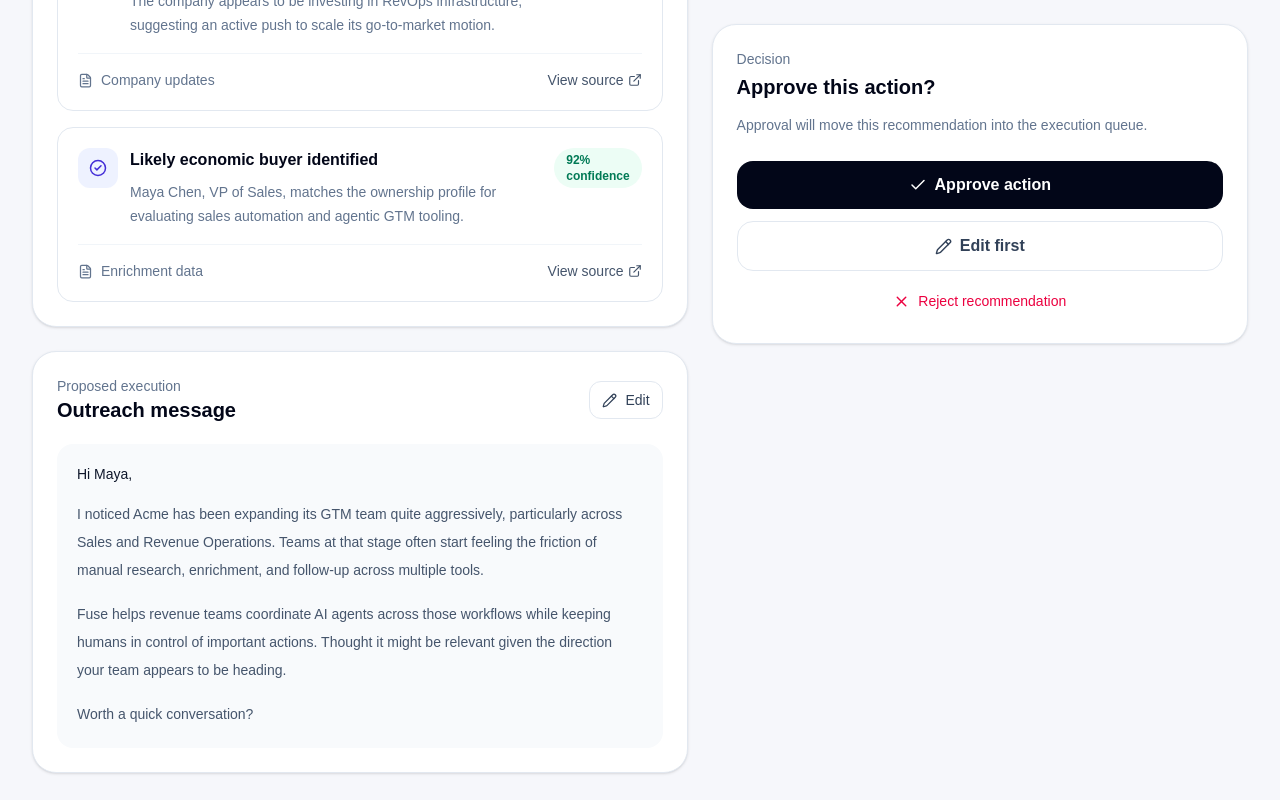
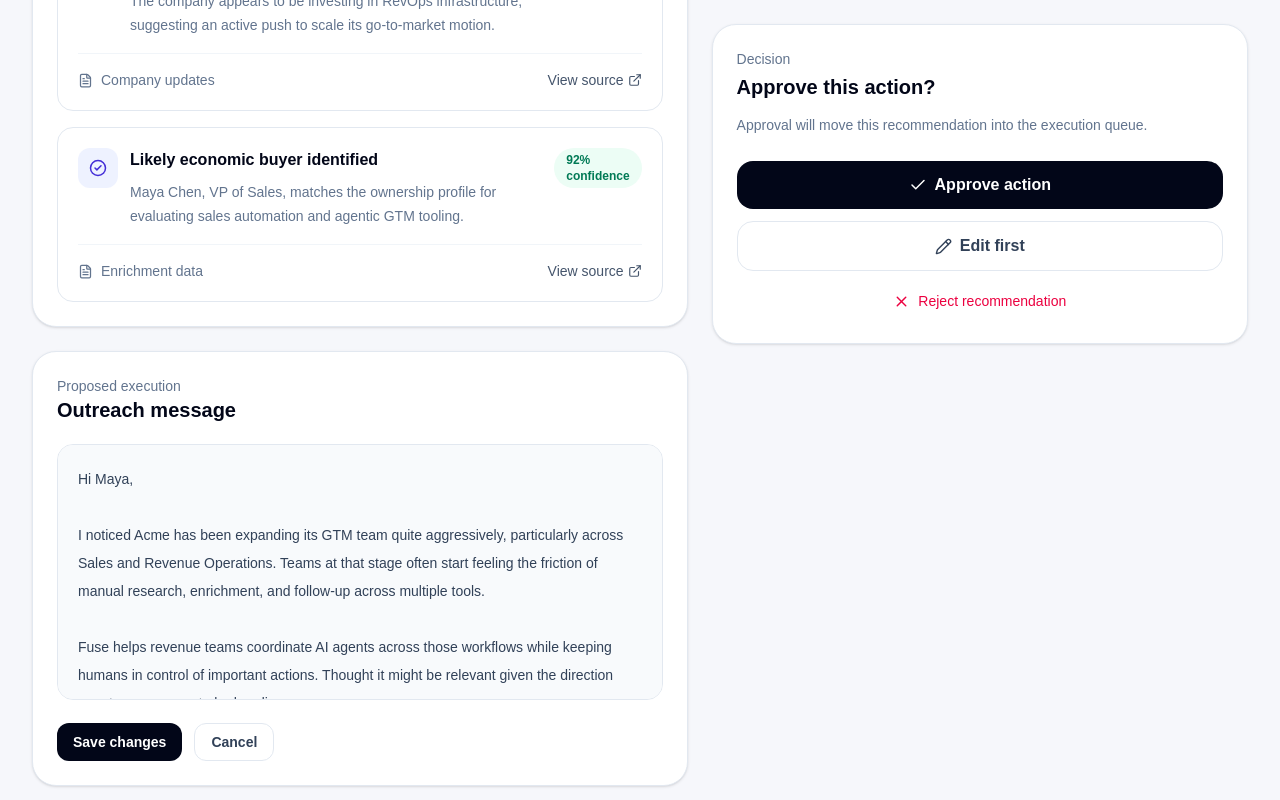
Before and after one commit to lemonade0109/fuse-agent-dealroom, a Next.js app: page /accounts/acme/review in a window 1280 px wide. Both pictures are taken after a click on the button "Edit". Shown: the part 844-1644 px from the top of the page. Built offline with nearby package versions, Linux system fonts and the light colour scheme.

Commit message:
screen 2 review page card is completed

```diff
--- a/app/accounts/acme/review/page.tsx
+++ b/app/accounts/acme/review/page.tsx
@@ -1,6 +1,7 @@
 "use client";
 
 import Link from "next/link";
+import { useState } from "react";
 import {
   ArrowLeft,
   Bot,
@@ -39,7 +40,32 @@ const evidence = [
   },
 ];
 
+const defaultMessage = `Hi Maya,
+
+I noticed Acme has been expanding its GTM team quite aggressively, particularly across Sales and Revenue Operations. Teams at that stage often start feeling the friction of manual research, enrichment, and follow-up across multiple tools.
+
+Fuse helps revenue teams coordinate AI agents across those workflows while keeping humans in control of important actions. Thought it might be relevant given the direction your team appears to be heading.
+
+Worth a quick conversation?`;
+
+type DecisionState = "pending" | "approved" | "rejected";
+
 export default function ReviewPage() {
+  const [decision, setDecision] = useState<DecisionState>("pending");
+  const [isEditing, setIsEditing] = useState(false);
+  const [message, setMessage] = useState(defaultMessage);
+  const [savedMessage, setSavedMessage] = useState(defaultMessage);
+
+  const saveEdit = () => {
+    setSavedMessage(message);
+    setIsEditing(false);
+  };
+
+  const cancelEdit = () => {
+    setMessage(savedMessage);
+    setIsEditing(false);
+  };
+
   return (
     <main className="min-h-screen bg-[#f6f7fb] text-slate-950">
       <header className="border-b border-slate-200 bg-white">
@@ -152,33 +178,46 @@ export default function ReviewPage() {
                 <h2 className="text-xl font-semibold">Outreach message</h2>
               </div>
 
-              <button className="flex items-center gap-2 rounded-xl border border-slate-200 px-3 py-2 text-sm font-medium text-slate-700">
+              {!isEditing && decision === "pending" && (
+                <button
+                  onClick={() => setIsEditing(true)}
+                  className="flex items-center gap-2 rounded-xl border border-slate-200 px-3 py-2 text-sm font-medium text-slate-700"
+                >
                   <Pencil size={15} />
                   Edit
                 </button>
+              )}
             </div>
 
-            <div className="rounded-2xl bg-slate-50 p-5">
-              <p className="text-sm font-medium text-slate-900">Hi Maya,</p>
+            {isEditing ? (
+              <div>
+                <textarea
+                  value={message}
+                  onChange={(event) => setMessage(event.target.value)}
+                  className="min-h-64 w-full resize-none rounded-2xl border border-slate-200 bg-slate-50 p-5 text-sm leading-7 text-slate-700 outline-none transition focus:border-slate-400"
+                />
 
-              <p className="mt-4 text-sm leading-7 text-slate-600">
-                I noticed Acme has been expanding its GTM team quite
-                aggressively, particularly across Sales and Revenue Operations.
-                Teams at that stage often start feeling the friction of manual
-                research, enrichment, and follow-up across multiple tools.
-              </p>
+                <div className="mt-4 flex flex-wrap gap-3">
+                  <button
+                    onClick={saveEdit}
+                    className="rounded-xl bg-slate-950 px-4 py-2 text-sm font-semibold text-white"
+                  >
+                    Save changes
+                  </button>
 
-              <p className="mt-4 text-sm leading-7 text-slate-600">
-                Fuse helps revenue teams coordinate AI agents across those
-                workflows while keeping humans in control of important actions.
-                Thought it might be relevant given the direction your team
-                appears to be heading.
-              </p>
-
-              <p className="mt-4 text-sm leading-7 text-slate-600">
-                Worth a quick conversation?
-              </p>
+                  <button
+                    onClick={cancelEdit}
+                    className="rounded-xl border border-slate-200 bg-white px-4 py-2 text-sm font-semibold text-slate-700"
+                  >
+                    Cancel
+                  </button>
                 </div>
+              </div>
+            ) : (
+              <div className="whitespace-pre-line rounded-2xl bg-slate-50 p-5 text-sm leading-7 text-slate-600">
+                {savedMessage}
+              </div>
+            )}
           </div>
         </section>
 
@@ -223,32 +262,131 @@ export default function ReviewPage() {
             </div>
           </div>
 
+          <DecisionPanel
+            decision={decision}
+            onApprove={() => setDecision("approved")}
+            onReject={() => setDecision("rejected")}
+            onEdit={() => setIsEditing(true)}
+            onReset={() => setDecision("pending")}
+          />
+        </aside>
+      </div>
+    </main>
+  );
+}
+
+function DecisionPanel({
+  decision,
+  onApprove,
+  onReject,
+  onEdit,
+  onReset,
+}: {
+  decision: DecisionState;
+  onApprove: () => void;
+  onReject: () => void;
+  onEdit: () => void;
+  onReset: () => void;
+}) {
+  if (decision === "approved") {
+    return (
+      <div className="sticky top-6 rounded-3xl border border-emerald-200 bg-white p-6 shadow-sm">
+        <div className="flex h-12 w-12 items-center justify-center rounded-2xl bg-emerald-50 text-emerald-700">
+          <CheckCircle2 size={24} />
+        </div>
+
+        <p className="mt-5 text-sm font-medium text-emerald-700">
+          Action approved
+        </p>
+
+        <h2 className="mt-1 text-xl font-semibold">Added to execution queue</h2>
+
+        <p className="mt-3 text-sm leading-6 text-slate-500">
+          The outreach to Maya Chen is now ready for the Outreach Agent to
+          execute.
+        </p>
+
+        <Link
+          href="/accounts/acme/execution"
+          className="mt-6 flex w-full items-center justify-center rounded-2xl bg-slate-950 px-4 py-3 font-semibold text-white transition hover:bg-slate-800"
+        >
+          View execution
+        </Link>
+
+        <button
+          onClick={onReset}
+          className="mt-3 w-full px-4 py-2 text-sm font-medium text-slate-500"
+        >
+          Undo approval
+        </button>
+      </div>
+    );
+  }
+
+  if (decision === "rejected") {
+    return (
+      <div className="sticky top-6 rounded-3xl border border-rose-200 bg-white p-6 shadow-sm">
+        <div className="flex h-12 w-12 items-center justify-center rounded-2xl bg-rose-50 text-rose-600">
+          <X size={24} />
+        </div>
+
+        <p className="mt-5 text-sm font-medium text-rose-600">
+          Recommendation rejected
+        </p>
+
+        <h2 className="mt-1 text-xl font-semibold">
+          No action will be executed
+        </h2>
+
+        <p className="mt-3 text-sm leading-6 text-slate-500">
+          The recommendation stays in the audit trail, but no prospect outreach
+          will be sent.
+        </p>
+
+        <button
+          onClick={onReset}
+          className="mt-6 w-full rounded-2xl bg-slate-950 px-4 py-3 font-semibold text-white"
+        >
+          Reconsider recommendation
+        </button>
+      </div>
+    );
+  }
+
+  return (
     <div className="sticky top-6 rounded-3xl border border-slate-200 bg-white p-6 shadow-sm">
       <p className="text-sm text-slate-500">Decision</p>
+
       <h2 className="mt-1 text-xl font-semibold">Approve this action?</h2>
 
       <p className="mt-3 text-sm leading-6 text-slate-500">
         Approval will move this recommendation into the execution queue.
       </p>
 
-            <button className="mt-6 flex w-full items-center justify-center gap-2 rounded-2xl bg-slate-950 px-4 py-3 font-semibold text-white transition hover:bg-slate-800">
+      <button
+        onClick={onApprove}
+        className="mt-6 flex w-full items-center justify-center gap-2 rounded-2xl bg-slate-950 px-4 py-3 font-semibold text-white transition hover:bg-slate-800"
+      >
         <Check size={18} />
         Approve action
       </button>
 
-            <button className="mt-3 flex w-full items-center justify-center gap-2 rounded-2xl border border-slate-200 bg-white px-4 py-3 font-semibold text-slate-700 transition hover:bg-slate-50">
+      <button
+        onClick={onEdit}
+        className="mt-3 flex w-full items-center justify-center gap-2 rounded-2xl border border-slate-200 bg-white px-4 py-3 font-semibold text-slate-700 transition hover:bg-slate-50"
+      >
         <Pencil size={17} />
         Edit first
       </button>
 
-            <button className="mt-3 flex w-full items-center justify-center gap-2 px-4 py-2 text-sm font-medium text-rose-600">
+      <button
+        onClick={onReject}
+        className="mt-3 flex w-full items-center justify-center gap-2 px-4 py-2 text-sm font-medium text-rose-600"
+      >
         <X size={17} />
         Reject recommendation
       </button>
     </div>
-        </aside>
-      </div>
-    </main>
   );
 }
 
```
Lines whose indentation alone changed are shown as unchanged.
